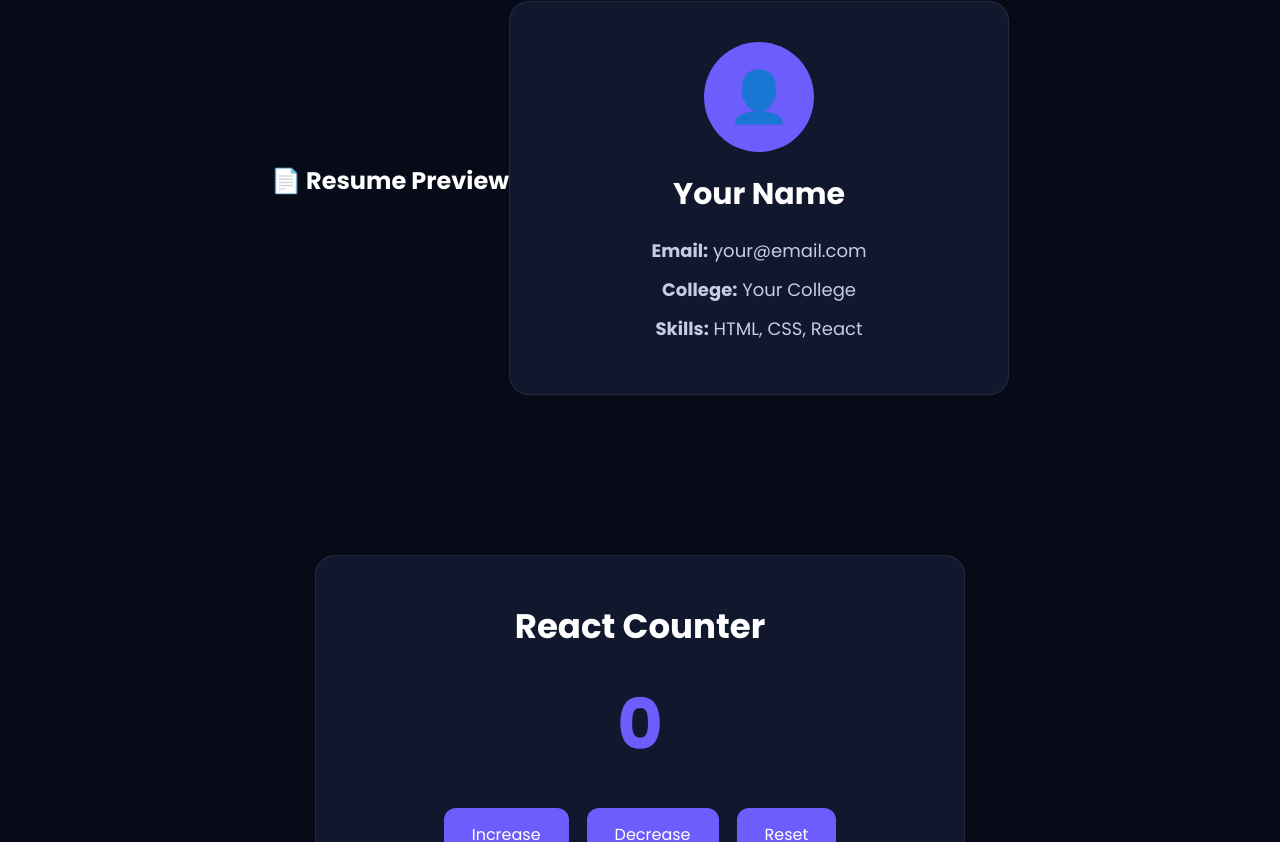
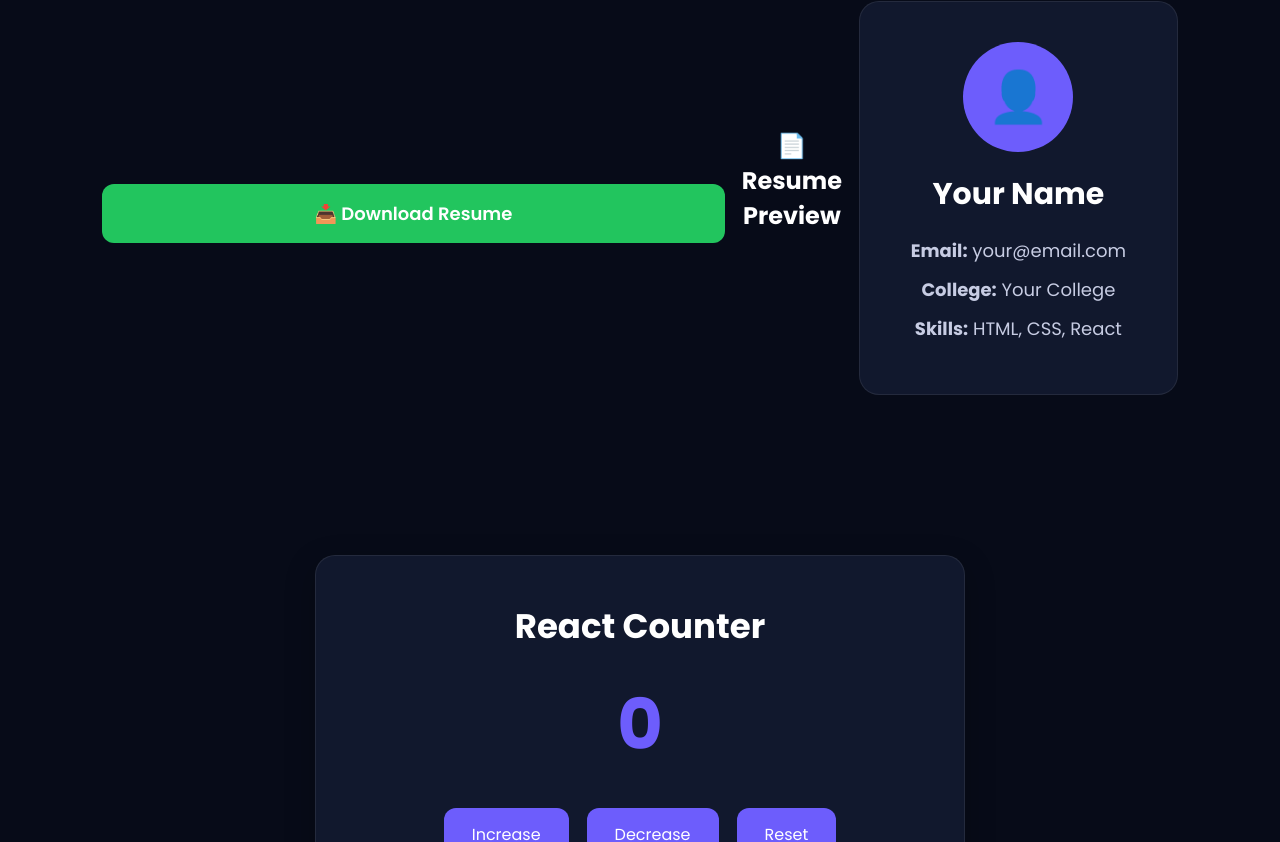
Before and after one commit to harshitha-coder18/AI-Interview-Placement-Coach, a React app in the folder frontend/: page / in a window 1280 px wide. Shown: the part 2465-3307 px from the top of the page. Built offline with nearby package versions, Linux system fonts and the light colour scheme; the HTML template or start-up script is replaced by a standard one.

Commit message:
Day 10: Added Download Resume button component

```diff
--- a/frontend/src/App.css
+++ b/frontend/src/App.css
@@ -596,3 +596,24 @@ nav ul li:hover{
     margin:12px 0;
     font-size:18px;
 }
+/* ================= DOWNLOAD BUTTON ================= */
+
+.download-btn{
+    width:100%;
+    margin-top:30px;
+    padding:16px;
+    border:none;
+    border-radius:12px;
+    background:#22c55e;
+    color:white;
+    font-size:18px;
+    font-weight:600;
+    cursor:pointer;
+    transition:.3s;
+}
+
+.download-btn:hover{
+    background:#16a34a;
+    transform:translateY(-3px);
+    box-shadow:0 10px 25px rgba(34,197,94,.35);
+}
--- /dev/null
+++ b/frontend/src/components/DownloadButton.jsx
@@ -0,0 +1,17 @@
+function DownloadButton() {
+
+  const handleDownload = () => {
+    alert("Resume download feature will be added soon!");
+  };
+
+  return (
+    <button
+      className="download-btn"
+      onClick={handleDownload}
+    >
+      📥 Download Resume
+    </button>
+  );
+}
+
+export default DownloadButton;
--- a/frontend/src/components/ResumePreview.jsx
+++ b/frontend/src/components/ResumePreview.jsx
@@ -1,8 +1,10 @@
+import DownloadButton from "./DownloadButton";
 function ResumePreview({ resumeData }) {
 
   return (
 
     <section className="preview-section">
+      <DownloadButton />
 
       <h2>📄 Resume Preview</h2>
 
```
